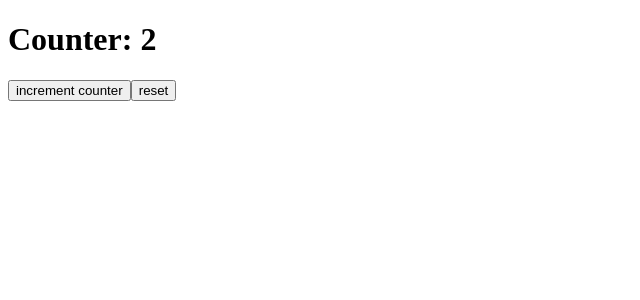
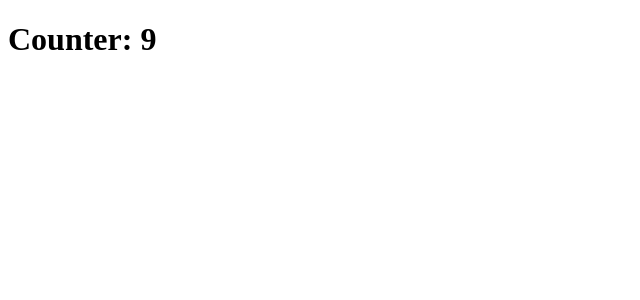
Before and after one commit to karimhaj/react-exercises, a React (Create React App) app in the folder my-app/: page / in a window 1280 px wide. Shown: the top 300 px of the page, without its empty margins (0-640 px from the left). Built offline with nearby package versions, Linux system fonts and the light colour scheme.

Commit message:
complete exercise 2 of use effect

```diff
--- a/my-app/src/Counter.js
+++ b/my-app/src/Counter.js
@@ -3,19 +3,11 @@ import React, { useEffect, useState } from 'react';
 export function Counter({initialValue = 0, onCounterChange}){
     const [counter, setCounter] = useState(initialValue);
 
-    useEffect(()=>{onCounterChange(counter)}, [counter,onCounterChange])
-
-    function handleCounterIncrement(){
-        setCounter(c => c + 1)
-    }
-
-    function handleCounterReset(){
-        setCounter(initialValue)
-    }
+    useEffect(()=>{
+        const intervalCounter = setInterval(()=>{ setCounter(counter + 1)},1000)
+        return () =>{clearInterval(intervalCounter)}}, [counter])
 
     return(<div>
         <h1>Counter: {counter}</h1>
-        <button onClick={handleCounterIncrement}>increment counter</button>
-        <button onClick={handleCounterReset}>reset</button>
         </div>)
 }
```
